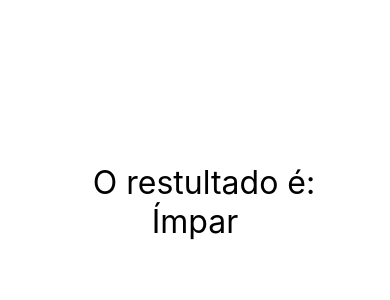
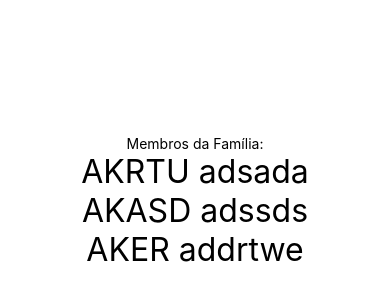
Before and after one commit to gabibecker/ReactNative, a React Native app: screen / in a window 390 px wide. Shown: the part 220-520 px from the top of the page. Built offline with nearby package versions, Linux system fonts and the light colour scheme.

Commit message:
Usando props.children

```diff
--- a/src/App.tsx
+++ b/src/App.tsx
@@ -12,11 +12,18 @@
 // import Pai from './direta/Pai';
 // import Pai from './indireta/Pai';
 // import Diferenciar from './components/Diferenciar';
-import ParImpar from './components/ParImpar';
+// import ParImpar from './components/ParImpar';
+import Pai from './relacao/Pai';
+import Filho from './relacao/Filho';
 
 export default () => (
     <SafeAreaView style={style.App}>
-        <ParImpar num = {3}/>
+        <Pai>
+            <Filho nome = "AKRTU" sobrenome= "adsada"/>
+            <Filho nome = "AKASD" sobrenome= "adssds"/>
+            <Filho nome = "AKER" sobrenome= "addrtwe"/>
+        </Pai>
+        {/* <ParImpar num = {3}/> */}
         {/* <Diferenciar/> */}
         {/* <ContadorV2 /> */}
         {/* <Contador inicial={100} passo={2} />
--- /dev/null
+++ b/src/relacao/Filho.js
@@ -0,0 +1,13 @@
+import React from 'react';
+import { Text } from 'react-native';
+import estilo from '../components/estilo';
+
+export default props => {
+    return (
+        <>
+        <Text style= {estilo.fontG}>
+            {props.nome} {props.sobrenome}
+        </Text>
+        </>
+    );
+};
--- /dev/null
+++ b/src/relacao/Pai.js
@@ -0,0 +1,12 @@
+import React from 'react';
+import Filho from './Filho';
+import { Text } from 'react-native';
+
+export default props => {
+    return (
+        <>
+        <Text>Membros da Família:</Text>
+        {props.children}
+        </>
+    );
+};
```
